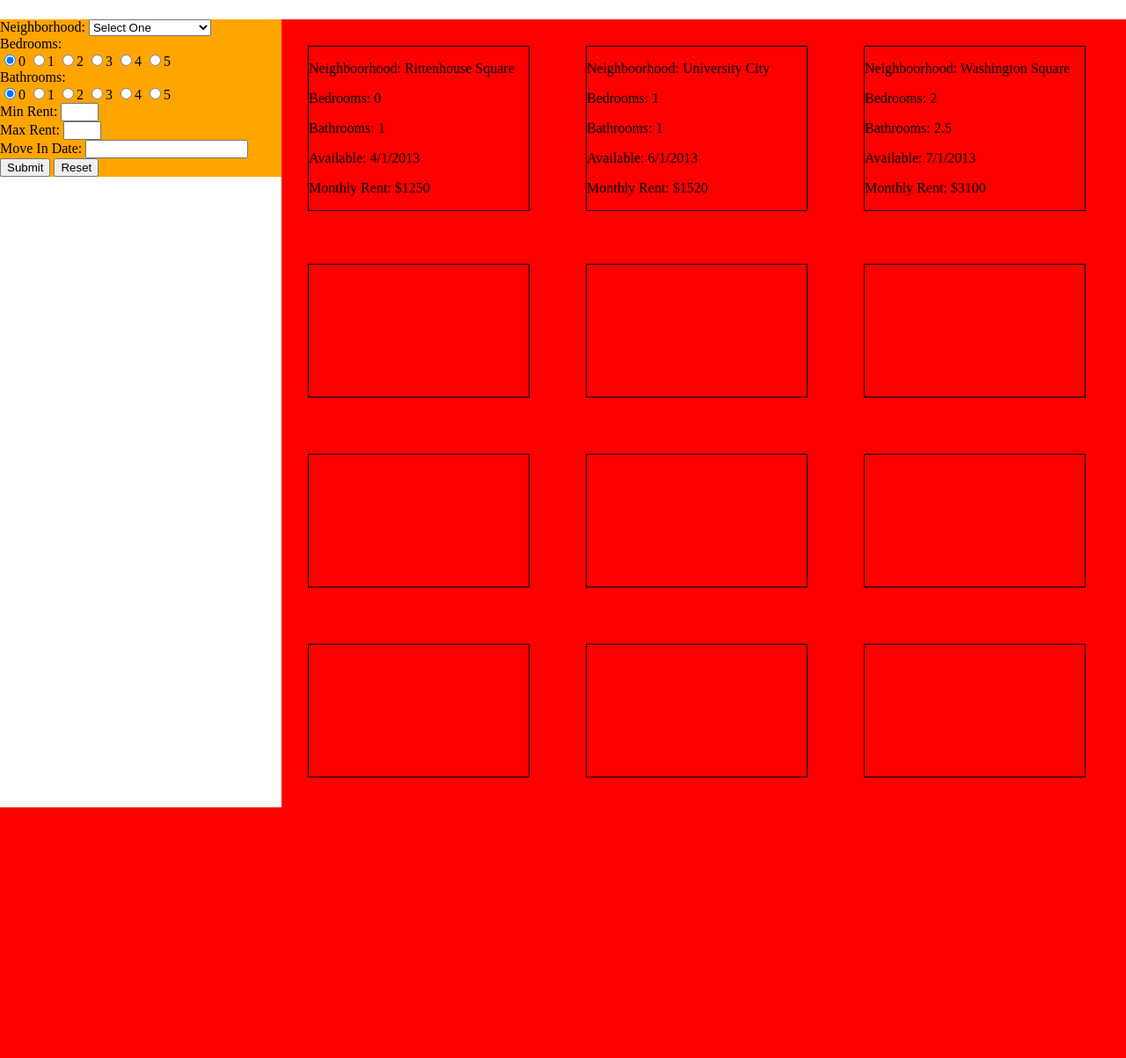
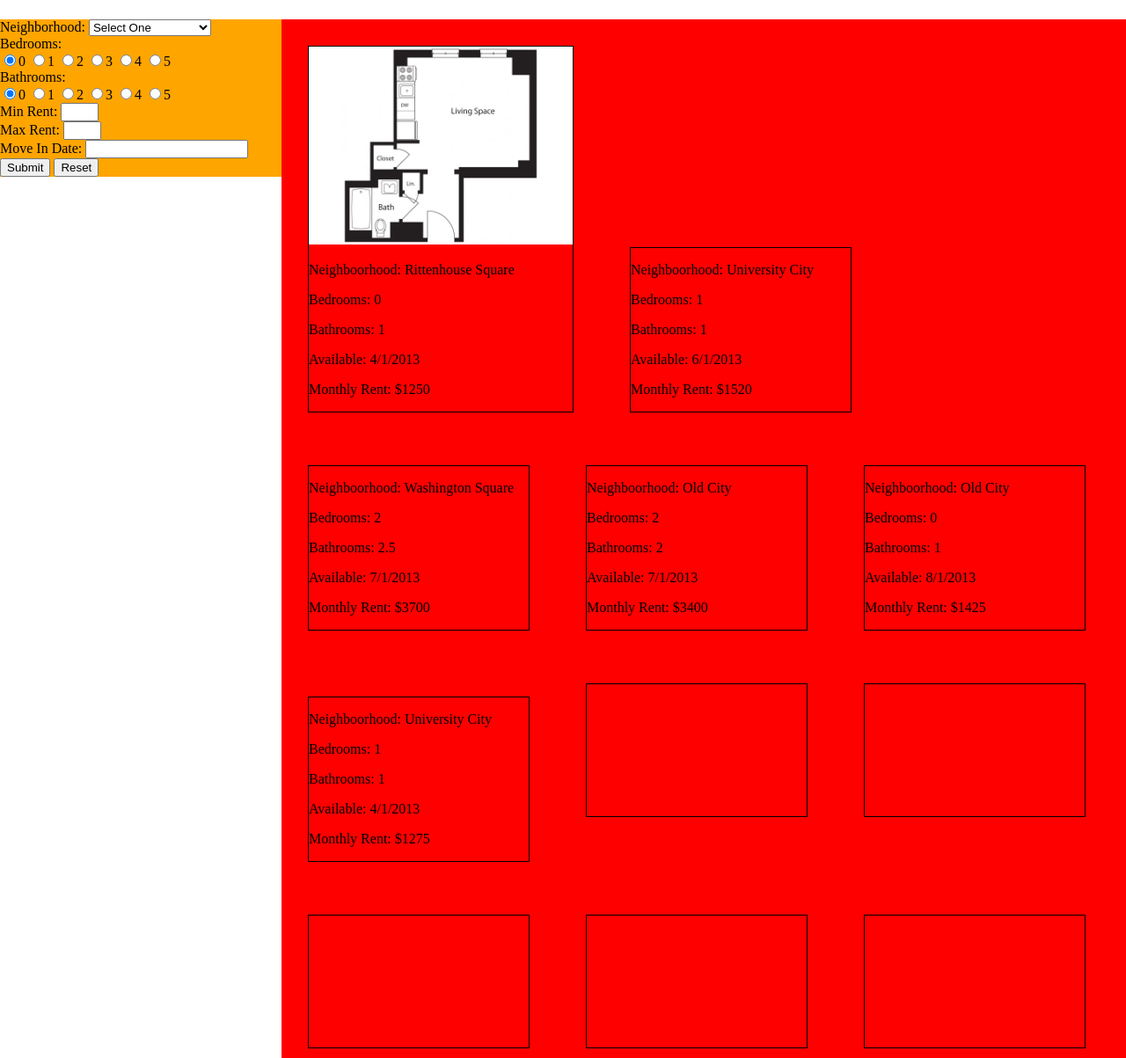
Before and after one commit to chelmyers/Info151_Final, a PHP site: page / in a window 1280 px wide. Shown: the part 123-1326 px from the top of the page at 88% size. Before the commit the page ends 1041 px from the top, so only its background shows below. Run offline with PHP 8.4, Linux system fonts and the light colour scheme.

Commit message:
img tag, not div background
only on apart1 div

```diff
--- a/local_html/apartments.js
+++ b/local_html/apartments.js
@@ -6,14 +6,18 @@ var neigh, beds, baths, minRent, maxRent, moveIn,
 moveMonth, moveDay, moveYear;
 
 // 0 = neigh, 1 = bed, 2 = bath, 3 = month, 4 = day, 5 = year, 6 = rent;
-var apart1 = ["Rittenhouse Square", 0, 1, 3, 1, 2013, 1250];
+var apart1 = ["Rittenhouse Square", 0, 1, 3, 01, 2013, 1250];
 var apart2 = ["University City", 1, 1, 5, 1, 2013, 1520];
-var apart3 = ["Washington Square", 2, 2.5, 6, 1, 2013, 3100];
+var apart3 = ["Washington Square", 2, 2.5, 6, 01, 2013, 3700];
+var apart4 = ["Old City", 2, 2, 6, 01, 2013, 3400];
+var apart5 = ["Old City", 0, 1, 7, 01, 2013, 1425];
+var apart6 = ["University City", 1, 1, 3, 01, 2013, 1275];
 
 var allAparts = [apart1, apart2, apart3];
 
 var load_apartments = function () {
 
+	//apart1
 	$("neigh1").innerHTML = apart1[0];
 	$("bed1").innerHTML = apart1[1];
 	$("bath1").innerHTML = apart1[2];
@@ -22,6 +26,7 @@ var load_apartments = function () {
 	$("rent1").innerHTML = "$" + apart1[6];
 
 
+	//apart2
 	$("neigh2").innerHTML = apart2[0];
 	$("bed2").innerHTML = apart2[1];
 	$("bath2").innerHTML = apart2[2];
@@ -29,13 +34,39 @@ var load_apartments = function () {
 		apart2[4]+ "/" + apart2[5];
 	$("rent2").innerHTML = "$" + apart2[6];
 
-
+	//apart3
 	$("neigh3").innerHTML = apart3[0];
 	$("bed3").innerHTML = apart3[1];
 	$("bath3").innerHTML = apart3[2];
 	$("avail3").innerHTML = (apart3[3] + 1) + "/" +
 		apart3[4] + "/" + apart3[5]
 	$("rent3").innerHTML = "$" + apart3[6];
+
+	//apart4
+	$("neigh4").innerHTML = apart4[0];
+	$("bed4").innerHTML = apart4[1];
+	$("bath4").innerHTML = apart4[2];
+	$("avail4").innerHTML = (apart4[3] + 1) + "/" +
+		apart4[4] + "/" + apart4[5]
+	$("rent4").innerHTML = "$" + apart4[6];
+
+	//apart5
+	$("neigh5").innerHTML = apart5[0];
+	$("bed5").innerHTML = apart5[1];
+	$("bath5").innerHTML = apart5[2];
+	$("avail5").innerHTML = (apart5[3] + 1) + "/" +
+		apart5[4] + "/" + apart5[5]
+	$("rent5").innerHTML = "$" + apart5[6];
+
+	//apart6
+	$("neigh6").innerHTML = apart6[0];
+	$("bed6").innerHTML = apart6[1];
+	$("bath6").innerHTML = apart6[2];
+	$("avail6").innerHTML = (apart6[3] + 1) + "/" +
+		apart6[4] + "/" + apart6[5]
+	$("rent6").innerHTML = "$" + apart6[6];
+
+
 }
 
 var get_variables = function () {
--- a/local_html/index.html
+++ b/local_html/index.html
@@ -88,8 +88,8 @@
 
 			<div id="main">
 
-				<div id="apart1" class="apartment">
-					<div id="img1" class="apartImg"></div>
+				<div id="apart1" class="apartment" >
+					<a href="img/apart1.jpg"><img src="img/apart1.jpg" alt="0bd/1br" width="300" /></a>
 					<p>Neighboorhood: <span id="neigh1"></span></p>
 					<p>Bedrooms: <span id="bed1"></span></p>
 					<p>Bathrooms: <span id="bath1"></span></p>
@@ -121,11 +121,38 @@
 
 				</div>
 
-				<div id="apart4" class="apartment"></div>
+				<div id="apart4" class="apartment">
 
-				<div id="apart5" class="apartment"></div>
+					<div id="img4" class="apartImg"></div>
+					<p>Neighboorhood: <span id="neigh4"></span></p>
+					<p>Bedrooms: <span id="bed4"></span></p>
+					<p>Bathrooms: <span id="bath4"></span></p>
+					<p>Available: <span id="avail4"></span></p>
+					<p>Monthly Rent: <span id="rent4"></span></p>
 
-				<div id="apart6" class="apartment"></div>
+				</div>
+
+				<div id="apart5" class="apartment">
+
+					<div id="img5" class="apartImg"></div>
+					<p>Neighboorhood: <span id="neigh5"></span></p>
+					<p>Bedrooms: <span id="bed5"></span></p>
+					<p>Bathrooms: <span id="bath5"></span></p>
+					<p>Available: <span id="avail5"></span></p>
+					<p>Monthly Rent: <span id="rent5"></span></p>
+
+				</div>
+
+				<div id="apart6" class="apartment">
+
+					<div id="img6" class="apartImg"></div>
+					<p>Neighboorhood: <span id="neigh6"></span></p>
+					<p>Bedrooms: <span id="bed6"></span></p>
+					<p>Bathrooms: <span id="bath6"></span></p>
+					<p>Available: <span id="avail6"></span></p>
+					<p>Monthly Rent: <span id="rent6"></span></p>
+
+				</div>
 
 				<div id="apart7" class="apartment"></div>
 
--- a/local_html/stylesheet.css
+++ b/local_html/stylesheet.css
@@ -25,6 +25,7 @@ label{
 	width:25%;
 	float:left;
 	background-color: orange;
+	height:100%;
 }
 
 #main {
@@ -44,3 +45,14 @@ label{
 #min, #max {
 	width: 35px;
 }
+
+
+/*.apartImg{
+	min-width:100px;
+	min-height: 200px;
+}
+
+#img1 {
+	background-image: url(img/apart1.jpg) top left no-repeat;
+	background-size:contain;
+}*/
```
Also changed, not shown: local_html/img/apart4.jpg (added), local_html/img/apart5.jpg (added), local_html/img/apart6.jpg (added), 2 other files.
